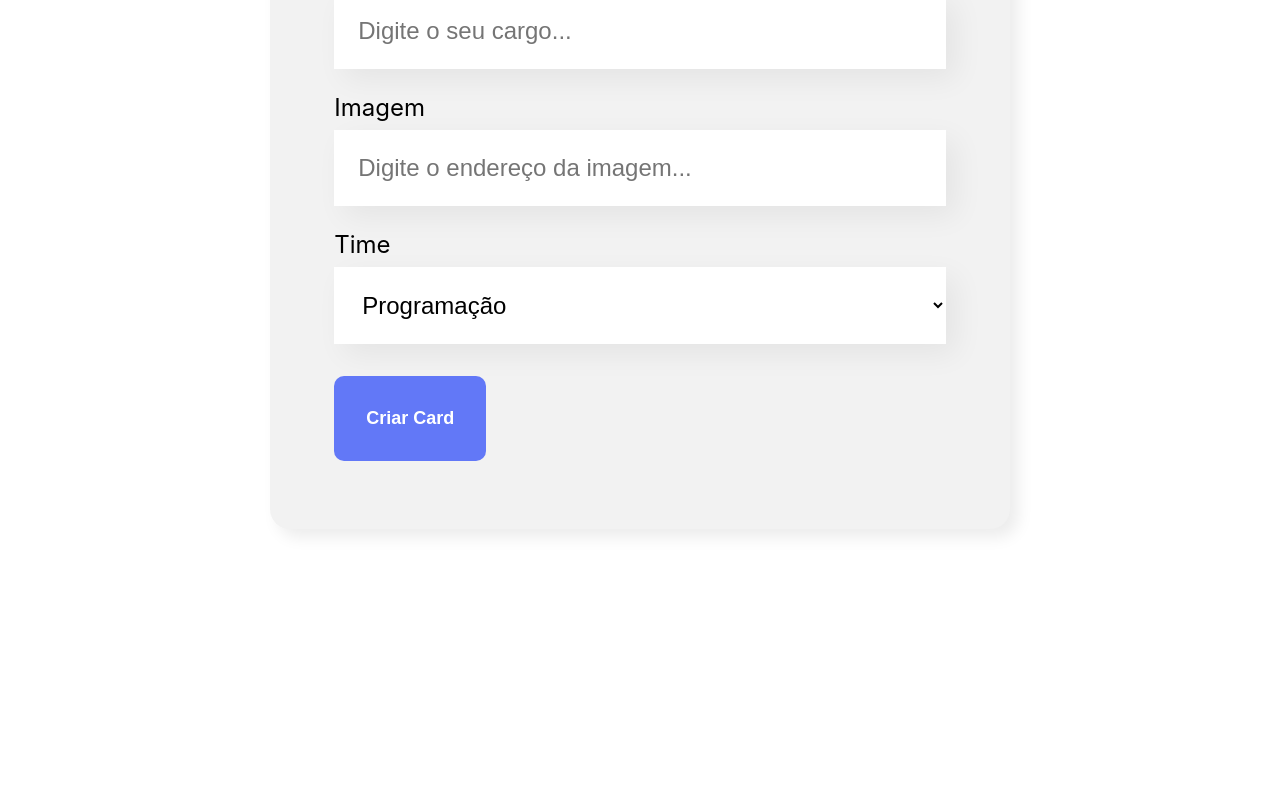
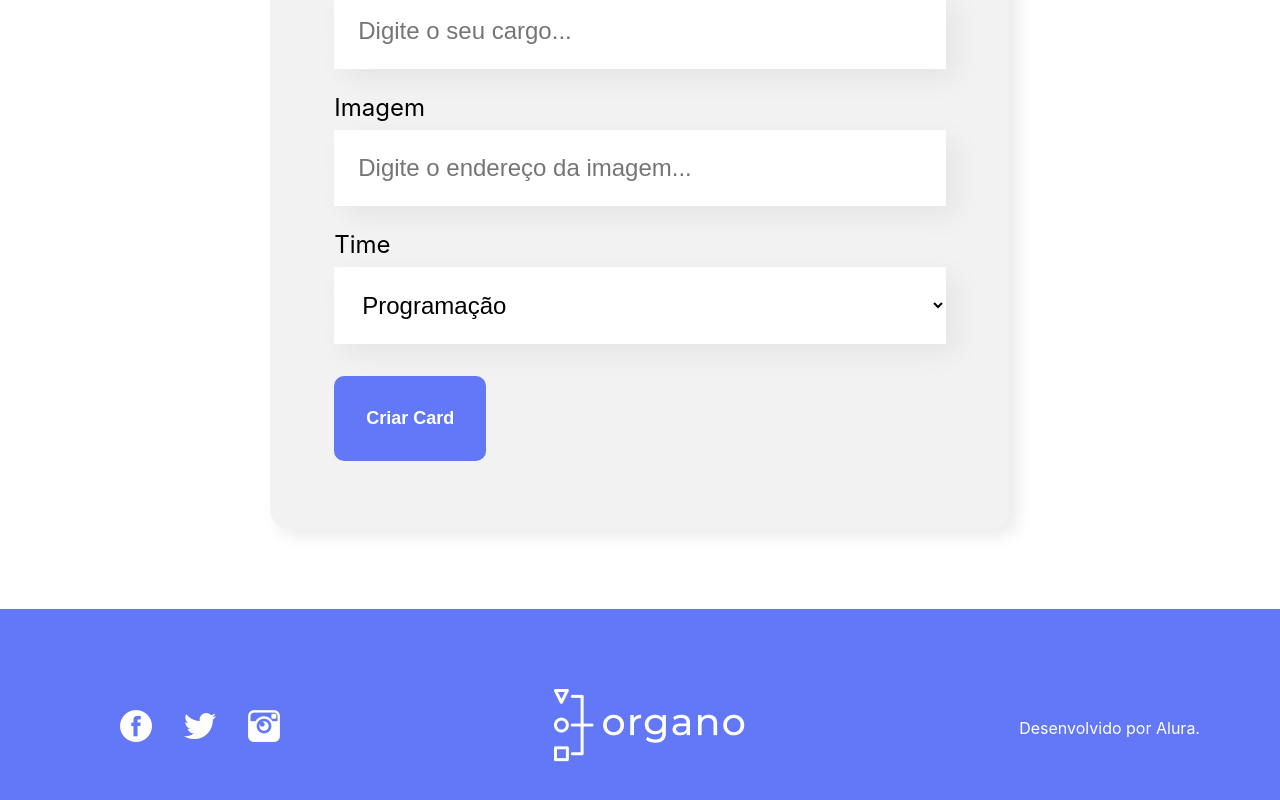
Before and after one commit to FelipeEmilio/Projeto-Organo---Alura, a React (Create React App) app: page / in a window 1280 px wide. Shown: the part 868-1668 px from the top of the page. Before the commit the page ends 1477 px from the top, so only its background shows below. Built offline with nearby package versions, Linux system fonts and the light colour scheme.

Commit message:
Criando Rodape

```diff
--- a/src/App.js
+++ b/src/App.js
@@ -2,6 +2,7 @@ import { useState } from 'react';
 import Banner from './componentes/Banner/index';
 import Formulario from './componentes/Formulario';
 import Time from './componentes/Time/index';
+import Rodape from './componentes/Rodape';
 
 
 function App() {
@@ -67,6 +68,8 @@ function App() {
         colaboradores={colaboradores.filter(colaborador => colaborador.time === time.nome)}
       />)}
 
+      <Rodape />
+
     </div>
   );
 
--- /dev/null
+++ b/src/componentes/Rodape/Rodape.css
@@ -0,0 +1,17 @@
+.footer {
+    background: #6278F7;
+    color: #FFF;
+    padding: 80px;
+    display: flex;
+    justify-content: space-between;
+    align-items: center;
+}
+
+.footer ul li {
+    display: inline-block;
+    margin-right: 32px;
+}
+
+.footer ul li:last-child {
+    margin-right: 0;
+}
--- /dev/null
+++ b/src/componentes/Rodape/Rodape.js
@@ -0,0 +1,35 @@
+import './Rodape.css'
+
+export const Rodape = () => {
+
+    return (<footer className="footer">
+        <section>
+            <ul>
+                <li>
+                    <a href="facebook.com" target="_blank">
+                        <img src= '/imagens/imagens/fb.png' alt="" />
+                    </a>
+                </li>
+                <li>
+                    <a href="twitter.com" target="_blank">
+                        <img src="/imagens/imagens/tw.png" alt="" />
+                    </a>
+                </li>
+                <li>
+                    <a href="instagram.com" target="_blank">
+                        <img src="/imagens/imagens/ig.png" alt="" />
+                    </a>
+                </li>
+            </ul>
+        </section>
+        <section>
+            <img src="/imagens/imagens/logo.png" alt="" />
+        </section>
+        <section>
+            <p>
+                Desenvolvido por Alura.
+            </p>
+        </section>
+    </footer>)
+
+}
--- /dev/null
+++ b/src/componentes/Rodape/index.js
@@ -0,0 +1,3 @@
+import { Rodape } from "./Rodape";
+
+export default Rodape
```
